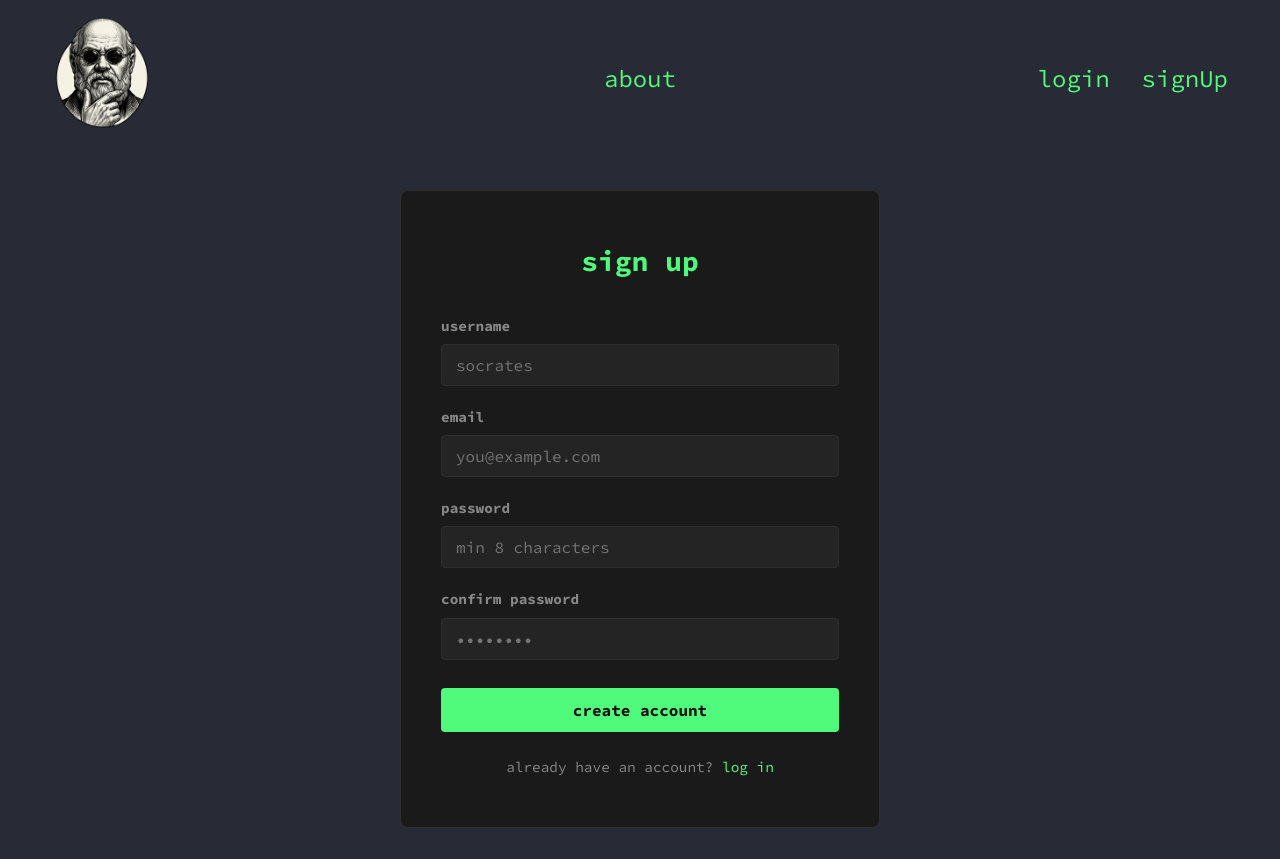
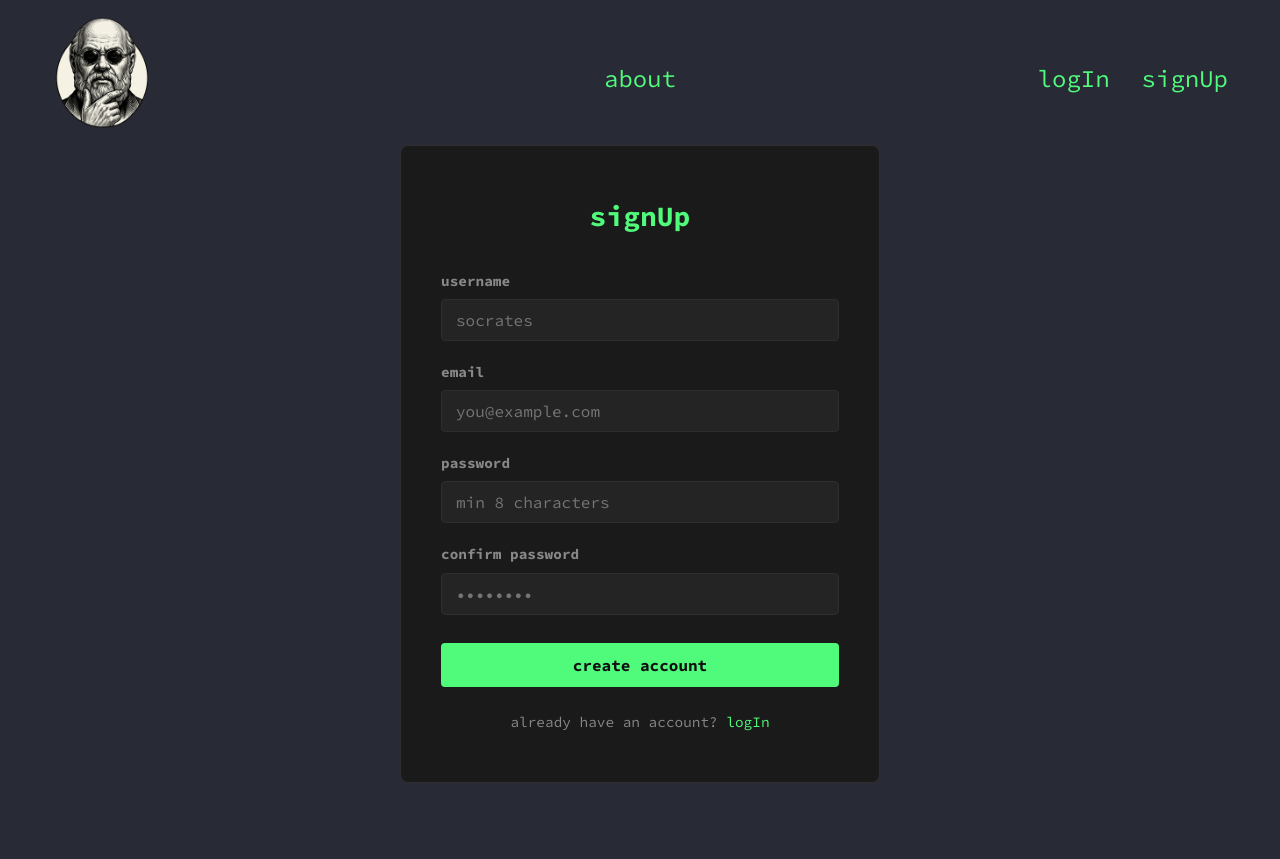
Before and after one commit to ValentinoFarias/socraticJS, a PHP site: page /register.php in a window 1280 px wide. Run offline with PHP 8.4, Linux system fonts and the light colour scheme.

Commit message:
logIn, signUp styling coherence and cards posistioning

```diff
--- a/src/assets/css/style.css
+++ b/src/assets/css/style.css
@@ -141,7 +141,7 @@ a:hover {
   font-size: 2.5rem;          /* ~40px matching Figma */
   color: var(--color-green);
   text-align: center;
-  margin-top: 32px;
+  margin-top: 10px;
   letter-spacing: 0.01em;
 }
 
@@ -152,7 +152,7 @@ a:hover {
   align-items: flex-start;
   gap: 88px;                  /* gap between the two computers */
   flex: 1;
-  padding-top: 24px;
+  padding-top: 70px;
 }
 
 .home__computer {
@@ -1164,6 +1164,8 @@ a:hover {
   border: 1px solid var(--color-border);
   border-radius: 8px;
   padding: 48px 40px;
+  margin-top: -90px;
+
 }
 
 .auth__title {
--- a/src/index.php
+++ b/src/index.php
@@ -27,9 +27,9 @@ require_once __DIR__ . '/includes/functions.php';
     <div class="nav__right">
       <?php if (is_logged_in()): ?>
         <span class="nav__greeting">Hi, <?= h($_SESSION["username"]) ?></span>
-        <a class="nav__link nav__link--logout" href="/logout.php">logout</a>
+        <a class="nav__link nav__link--logout" href="/logout.php">logOut</a>
       <?php else: ?>
-        <a class="nav__link" href="/login.php">login</a>
+        <a class="nav__link" href="/login.php">logIn</a>
         <a class="nav__link" href="/register.php">signUp</a>
       <?php endif; ?>
     </div>
--- a/src/login.php
+++ b/src/login.php
@@ -83,7 +83,7 @@ if ($_SERVER['REQUEST_METHOD'] === 'POST') {
   <div class="auth">
     <div class="auth__card">
 
-      <h1 class="auth__title">login</h1>
+      <h1 class="auth__title">logIn</h1>
 
       <?php if ($error !== ''): ?>
         <!-- h() escapes the error string so it can never inject HTML -->
@@ -120,12 +120,12 @@ if ($_SERVER['REQUEST_METHOD'] === 'POST') {
           >
         </div>
 
-        <button class="auth__submit" type="submit">log in</button>
+        <button class="auth__submit" type="submit">logIn</button>
 
       </form>
 
       <p class="auth__footer">
-        don't have an account? <a href="/register.php">sign up</a>
+        don't have an account? <a href="/register.php">signUp</a>
       </p>
 
     </div>
--- a/src/register.php
+++ b/src/register.php
@@ -128,9 +128,9 @@ if ($_SERVER['REQUEST_METHOD'] === 'POST') {
     <div class="nav__right">
       <?php if (is_logged_in()): ?>
         <span class="nav__greeting">Hi, <?= h($_SESSION["username"]) ?></span>
-        <a class="nav__link nav__link--logout" href="/logout.php">logout</a>
+        <a class="nav__link nav__link--logout" href="/logout.php">logOut</a>
       <?php else: ?>
-        <a class="nav__link" href="/login.php">login</a>
+        <a class="nav__link" href="/login.php">logIn</a>
         <a class="nav__link" href="/register.php">signUp</a>
       <?php endif; ?>
     </div>
@@ -140,7 +140,7 @@ if ($_SERVER['REQUEST_METHOD'] === 'POST') {
   <div class="auth">
     <div class="auth__card">
 
-      <h1 class="auth__title">sign up</h1>
+      <h1 class="auth__title">signUp</h1>
 
       <?php if (!empty($errors)): ?>
         <!-- Show every validation error — PHP populated $errors above -->
@@ -214,7 +214,7 @@ if ($_SERVER['REQUEST_METHOD'] === 'POST') {
       </form>
 
       <p class="auth__footer">
-        already have an account? <a href="/login.php">log in</a>
+        already have an account? <a href="/login.php">logIn</a>
       </p>
 
     </div>
```
